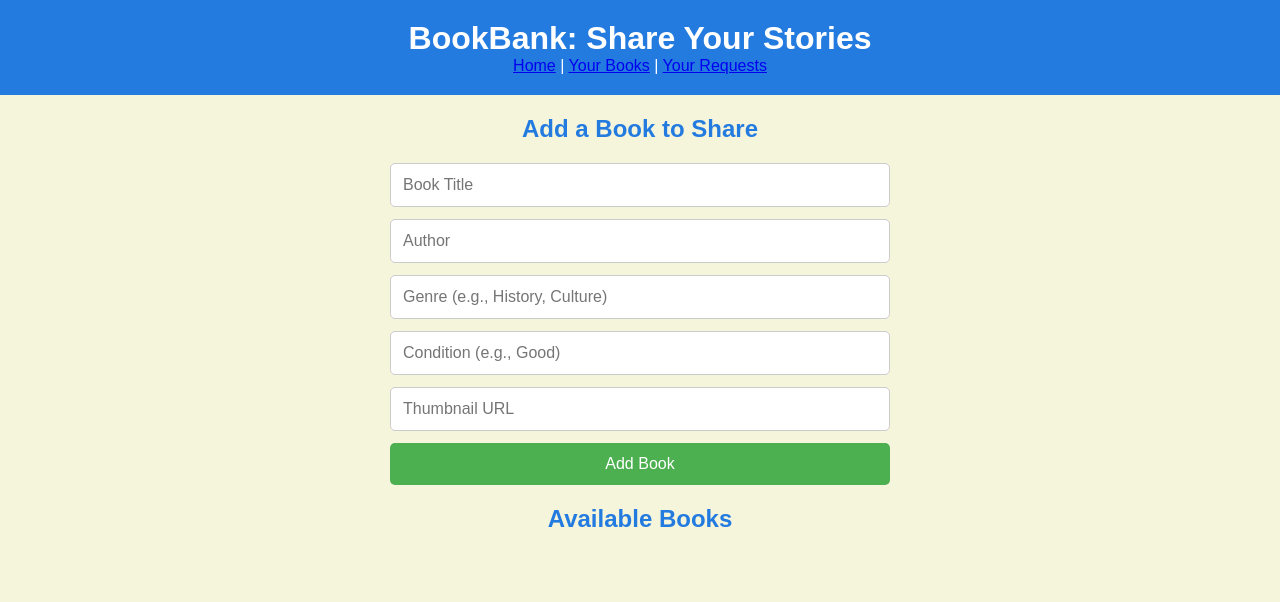
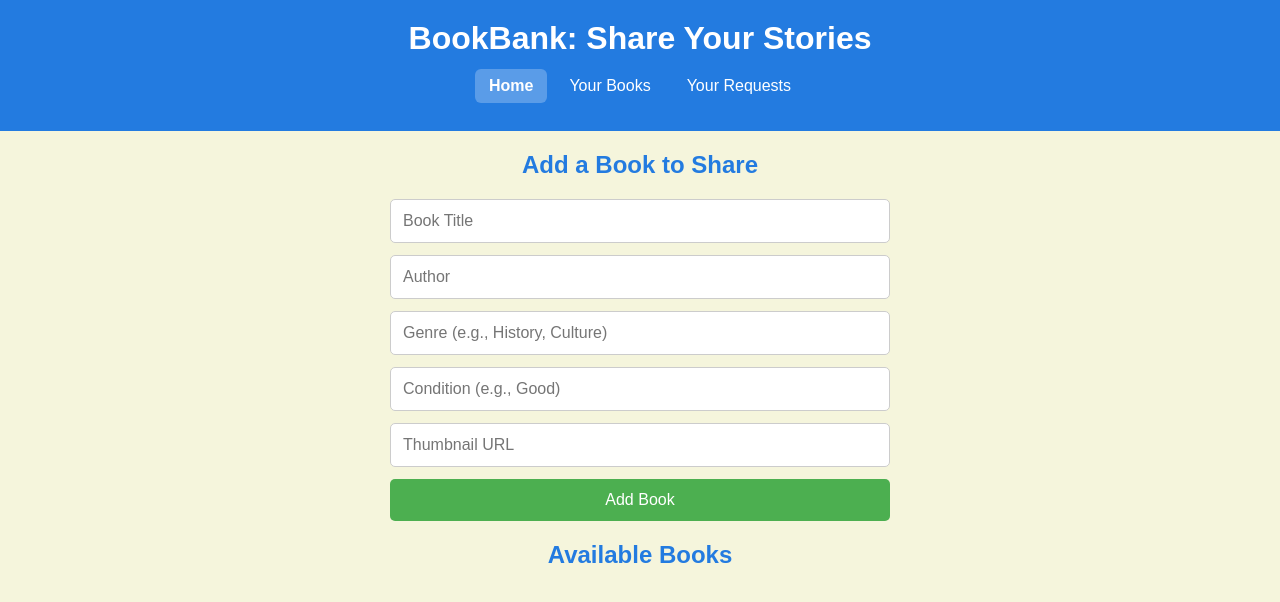
Before and after one commit to Ojasi-055/DLBCSPJWD, a plain HTML site: page templates/index.html in a window 1280 px wide. Drawn offline with Linux system fonts and the light colour scheme; files that its build step writes are made by us from their sources.

Commit message:
Navbar appearance enhanced

```diff
--- a/static/styles.css
+++ b/static/styles.css
@@ -14,6 +14,41 @@ header {
 h1 {
   margin: 0;
   font-size: 32px;
+  font-weight: 700;
+}
+nav {
+  margin-top: 4px;
+  text-align: center;
+  background-color: #237be0;
+  color: white;
+}
+nav .nav {
+  list-style: none;
+  display: flex;
+  gap: 8px;
+  justify-content: center;
+  align-items: center;
+  padding: 8px 0;
+  margin: 0;
+}
+nav .nav li {
+  display: inline-block;
+}
+nav a {
+  color: #ffffff;
+  text-decoration: none;
+  display: inline-block;
+  padding: 8px 14px;
+  border-radius: 6px;
+  transition: background-color 0.2s ease, color 0.2s ease;
+}
+nav a:hover {
+  background-color: rgba(255, 255, 255, 0.15);
+  color: #ffffff;
+}
+nav a[aria-current="page"] {
+  background-color: rgba(255, 255, 255, 0.25);
+  color: #ffffff;
   font-weight: 700;
 }
 h2 {
--- a/templates/index.html
+++ b/templates/index.html
@@ -10,7 +10,11 @@
   <header>
     <h1>BookBank: Share Your Stories</h1>
     <nav>
-      <a href="/">Home</a> | <a href="/books">Your Books</a> | <a href="/requests">Your Requests</a>
+      <ul class="nav">
+        <li><a href="/" aria-current="page">Home</a></li>
+        <li><a href="/books">Your Books</a></li>
+        <li><a href="/requests">Your Requests</a></li>
+      </ul>
     </nav>
   </header>
   <main>
```
Also changed, not shown: templates/books.html (+5 -1 lines), templates/requests.html (+5 -1 lines).
